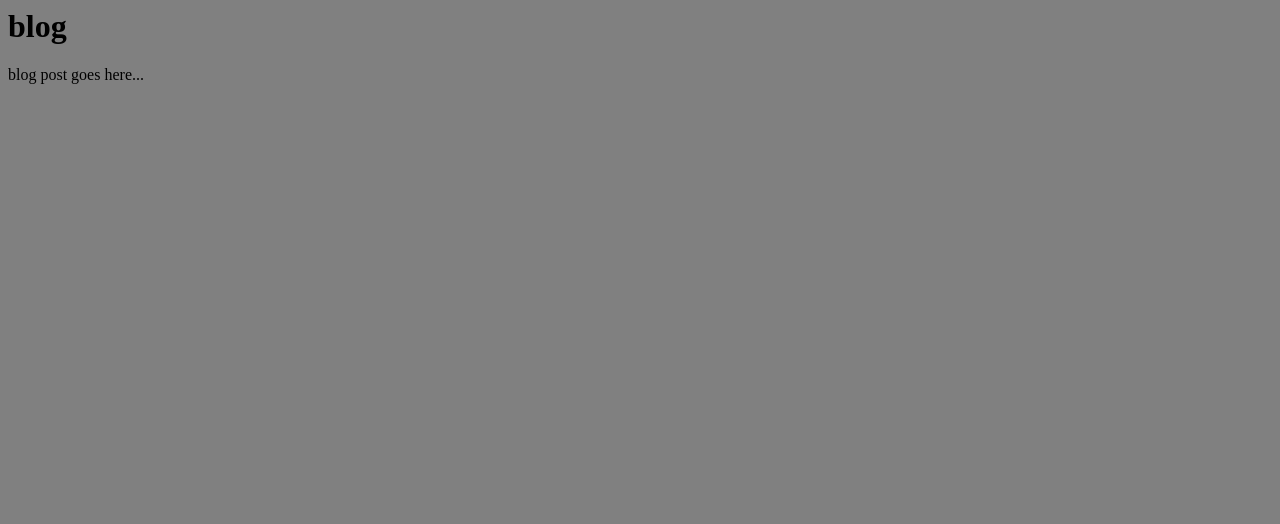
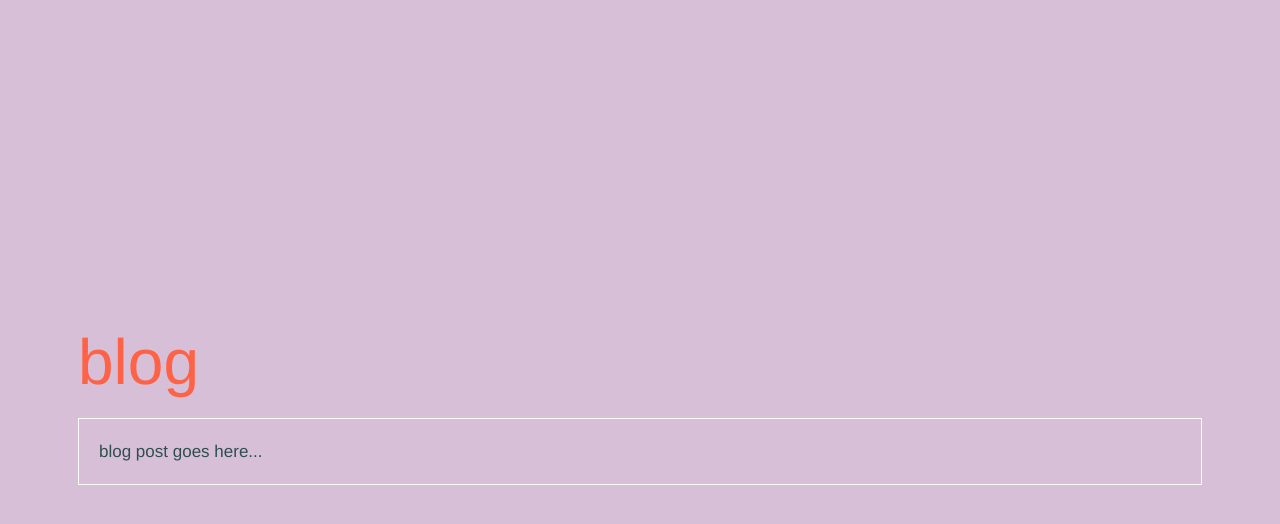
Before and after one commit to emmiehayes/personal_site, a plain HTML site: page app/views/blog.html in a window 1280 px wide. Drawn offline with Linux system fonts and the light colour scheme.

Commit message:
attempt small scale css

```diff
--- a/public/main.css
+++ b/public/main.css
@@ -1,3 +1,28 @@
 body {
-  background-color: gray;
+      background: thistle;
+      position: fixed;
+      top: 50%;
+      left: 10%;
+      right: 10%;
+      margin-top: -50px;
+      margin-left: -50px;
+      margin-right: -50px
 }
+
+h1 {
+    color: tomato;
+    font-family: 'Helvetica Neue', sans-serif;
+    font-size: 64px;
+    font-weight: 200;
+    line-height: 25px
+}
+
+p {
+   border: .25px solid snow;
+   padding: 20px;
+   color: darkslategray;
+   font-family: 'Helvetica Neue', sans-serif;
+   font-size: 17px;
+   font-weight: 200;
+   line-height: 25px
+}
```
